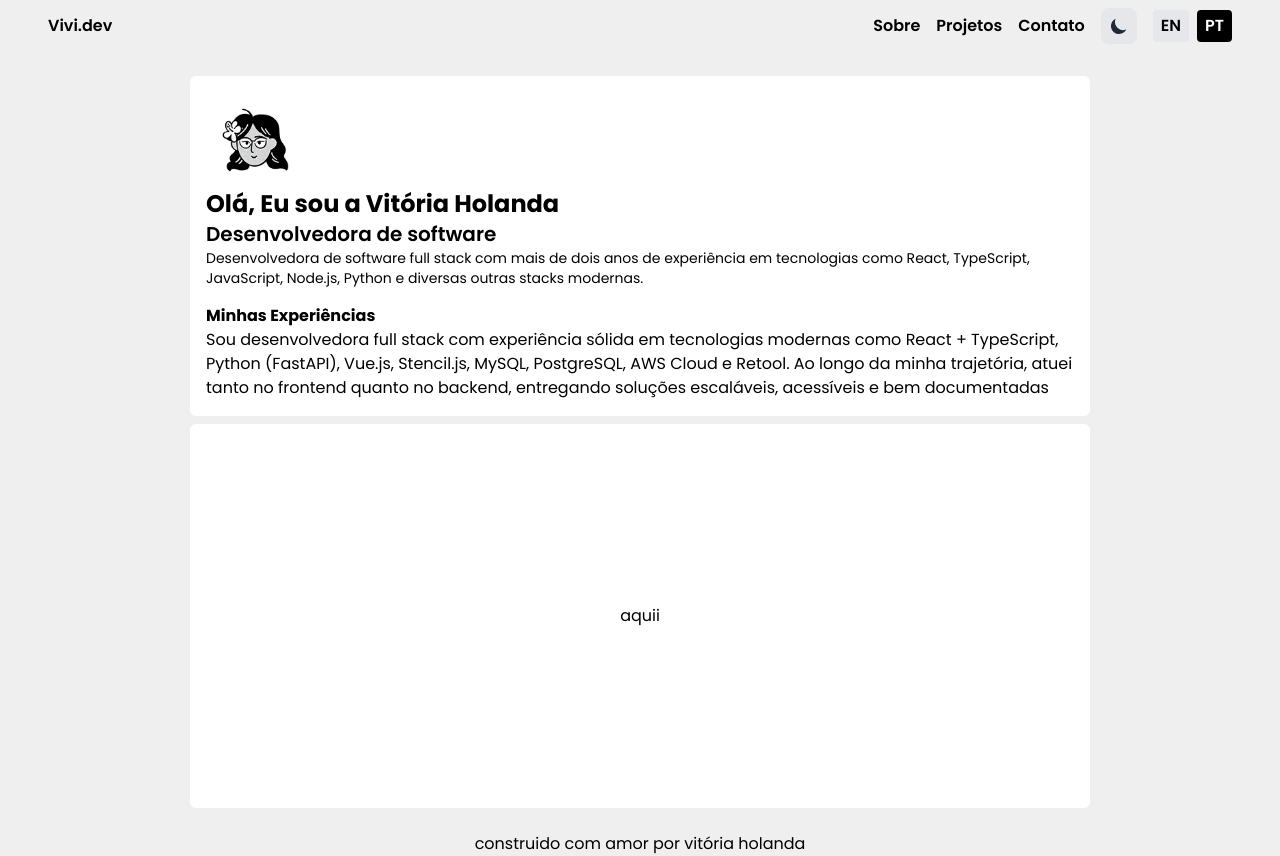
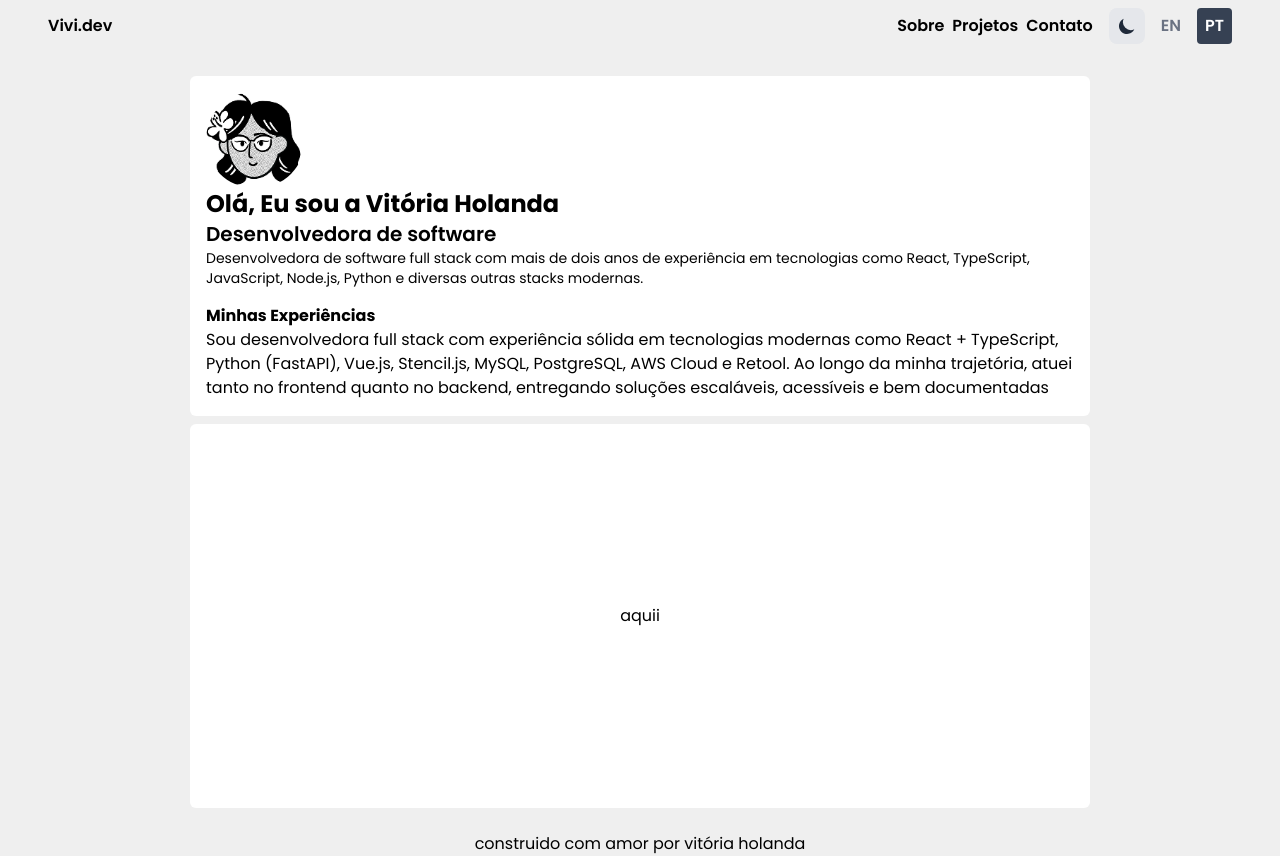
Before and after one commit to vitoriacst/vivi.dev, a Next.js app: page / in a window 1280 px wide. Built offline with nearby package versions, Linux system fonts and the light colour scheme.

Commit message:
refactor: :recycle: changing logo and modify the header component

```diff
--- a/src/app/components/Header/Header.tsx
+++ b/src/app/components/Header/Header.tsx
@@ -20,23 +20,25 @@ export default function Header() {
 
 
   return (
-    <header className="flex justify-between items-center font-semibold py-2 px-4 gap-4 w-full">
+    <header className="flex flex-wrap justify-between items-center font-semibold py-2 px-4 gap-4 w-full flex-col md:flex-row">
       <h1>Vivi.dev</h1>
-      <div className="flex items-center gap-4">
+      <div className="flex items-center gap-4 flex-col md:flex-row">
+      <div className='flex gap-2 items-center justify-center'>
           <button className='btn-nav' onClick={()=>handleChangeVisibility('about')}>Sobre</button>
           <button className='btn-nav' onClick={()=> handleChangeVisibility('projects')}>Projetos</button>
           <button className='btn-nav' onClick={()=> handleChangeVisibility('contact')}>Contato</button>
+      </div>
+        <div className="flex gap-2 flex-wrap">
         <ThemeToggle/>
-        <div className="flex gap-2">
           <button
             onClick={() => changeLanguage('en')}
-            className={`px-2 py-1 rounded ${i18n.language === 'en' ? 'bg-black text-white' : 'bg-gray-200'}`}
+            className={`px-2 py-1 rounded ${i18n.language === 'en' ? 'bg-gray-700 text-white' : 'bg-transparent text-gray-500'}`}
           >
             EN
           </button>
           <button
             onClick={() => changeLanguage('pt')}
-            className={`px-2 py-1 rounded ${i18n.language === 'pt' ? 'bg-black text-white' : 'bg-gray-200'}`}
+            className={`px-2 py-1 rounded ${i18n.language === 'pt' ? 'bg-gray-700 text-white' : 'bg-transparent text-gray-400'}`}
           >
             PT
           </button>
```
Also changed, not shown: public/logo.png.
